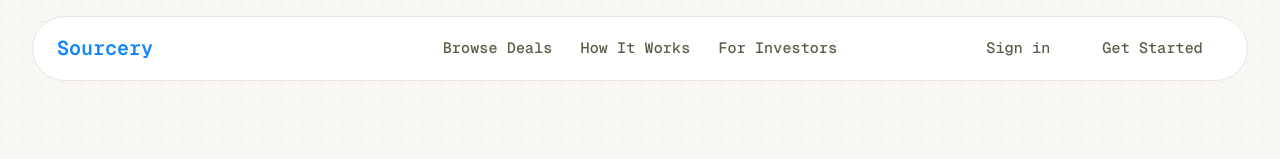
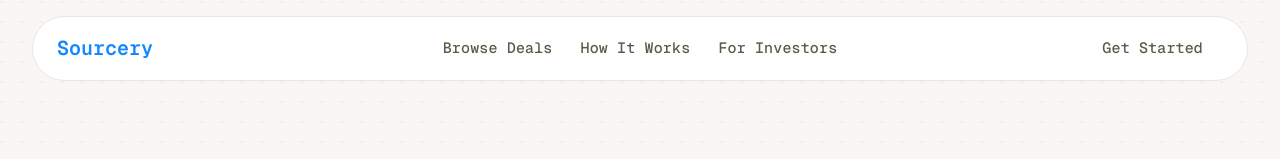
Before and after one commit to yoursandeshshrestha/sourcery, a React (Vite) app: page / in a window 1280 px wide. Shown: the top 159 px of the page. Built offline with nearby package versions, Linux system fonts and the light colour scheme; no server answers.

Commit message:
refactor(client): simplify landing nav auth buttons
Remove duplicate sign-in button and keep single "Get Started" button. Remove unused user import.

```diff
--- a/src/components/LandingNav.tsx
+++ b/src/components/LandingNav.tsx
@@ -21,7 +21,7 @@ function NavLink({ href, children }: NavLinkProps) {
 
 export default function LandingNav() {
   const { openAuthModal } = useAuthModal();
-  const { user, profile } = useAuth();
+  const { profile } = useAuth();
 
   const isInvestor = profile?.role === 'INVESTOR';
   const isDashboardUser = profile?.role === 'SOURCER' || profile?.role === 'ADMIN';
@@ -72,22 +72,12 @@ export default function LandingNav() {
                   Account
                 </Link>
               ) : (
-                <>
-                  <div className="hidden md:block">
-                    <button
-                      onClick={openAuthModal}
-                      className="px-5 py-2 text-[15px] font-medium text-[#5C5C49] hover:text-[#1287ff] rounded-lg transition-colors cursor-pointer whitespace-nowrap tracking-[0.01em] leading-[1.5em]"
-                    >
-                      Sign in
-                    </button>
-                  </div>
                 <button
                   onClick={openAuthModal}
                   className="px-5 py-2 text-[15px] font-medium text-[#5C5C49] hover:text-[#1287ff] rounded-lg transition-colors cursor-pointer whitespace-nowrap tracking-[0.01em] leading-[1.5em]"
                 >
                   Get Started
                 </button>
-                </>
               )}
             </div>
           </div>
```
Lines whose indentation alone changed are shown as unchanged.
